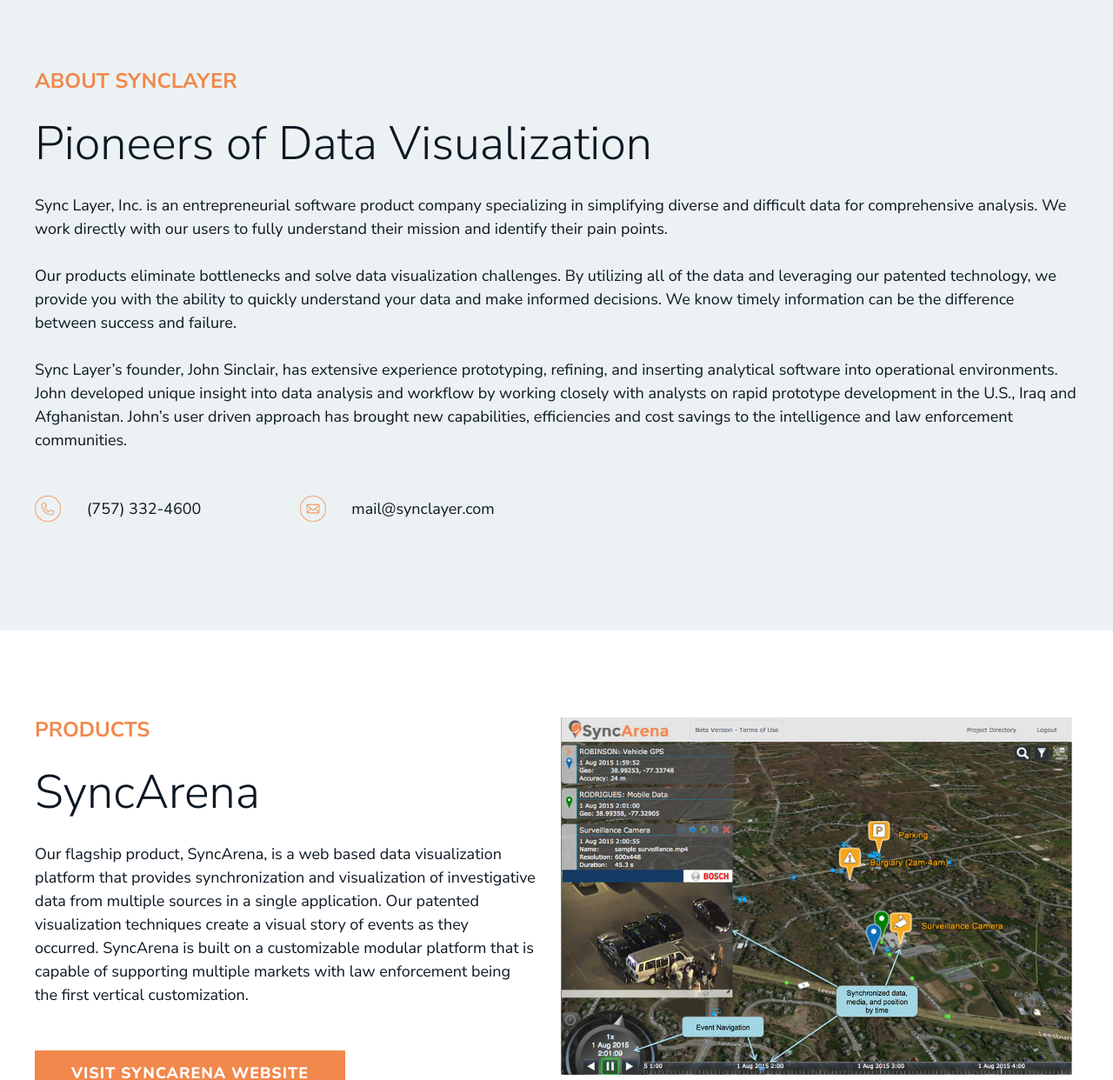
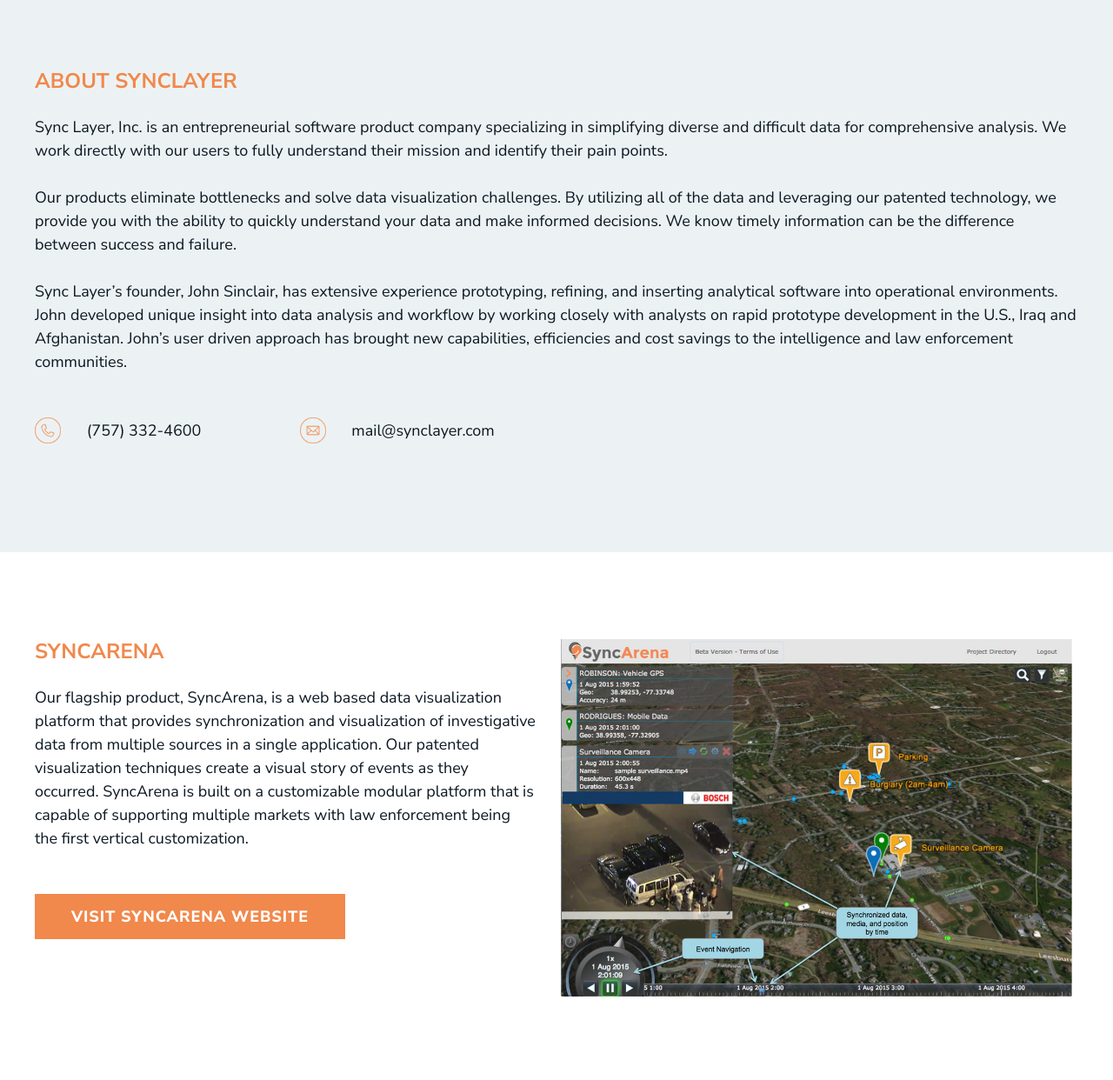
Before and after one commit to maxstermade/sync-layer, a website: page app/index.html in a window 1280 px wide. Shown: the part 780-2022 px from the top of the page at 87% size. Drawn offline with Linux system fonts and the light colour scheme.

Commit message:
Remove headers

```diff
--- a/app/index.html
+++ b/app/index.html
@@ -33,7 +33,6 @@
         <h2>
           About SyncLayer
         </h2>
-        <h3> Pioneers of Data Visualization</h3>
         <p>
           Sync Layer, Inc. is an entrepreneurial software product company specializing in simplifying diverse and difficult data for comprehensive analysis.  We work directly with our users to fully understand their mission and identify their pain points.
         </p>
@@ -62,8 +61,7 @@
   <section id="products">
     <div class="product" id="syncArena">
       <div class="content">
-        <h2>Products</h2>
-        <h3>SyncArena</h3>
+        <h2>SyncArena</h2>
         <p>
           Our flagship product, SyncArena, is a web based data visualization platform that provides synchronization and visualization of investigative data from multiple sources in a single application.  Our patented visualization techniques create a visual story of events as they occurred.  SyncArena is built on a customizable modular platform that is capable of supporting multiple markets with law enforcement being the first vertical customization.
         </p>
--- a/app/scss/styles.scss
+++ b/app/scss/styles.scss
@@ -101,16 +101,19 @@
 
   .container {
     @include wrapper(auto, 50px, 100%);
+		text-align: right;
 
 		img {
 			max-width: 300px;
 			margin-bottom: 50px;
+
 		}
 
 		h1 {
 			font-size: 2em;
 			display: inline-block;
 			margin-bottom: 100px;
+			text-align: left;
 		}
   }
 }
```
Also changed, not shown: app/css/styles.css.
